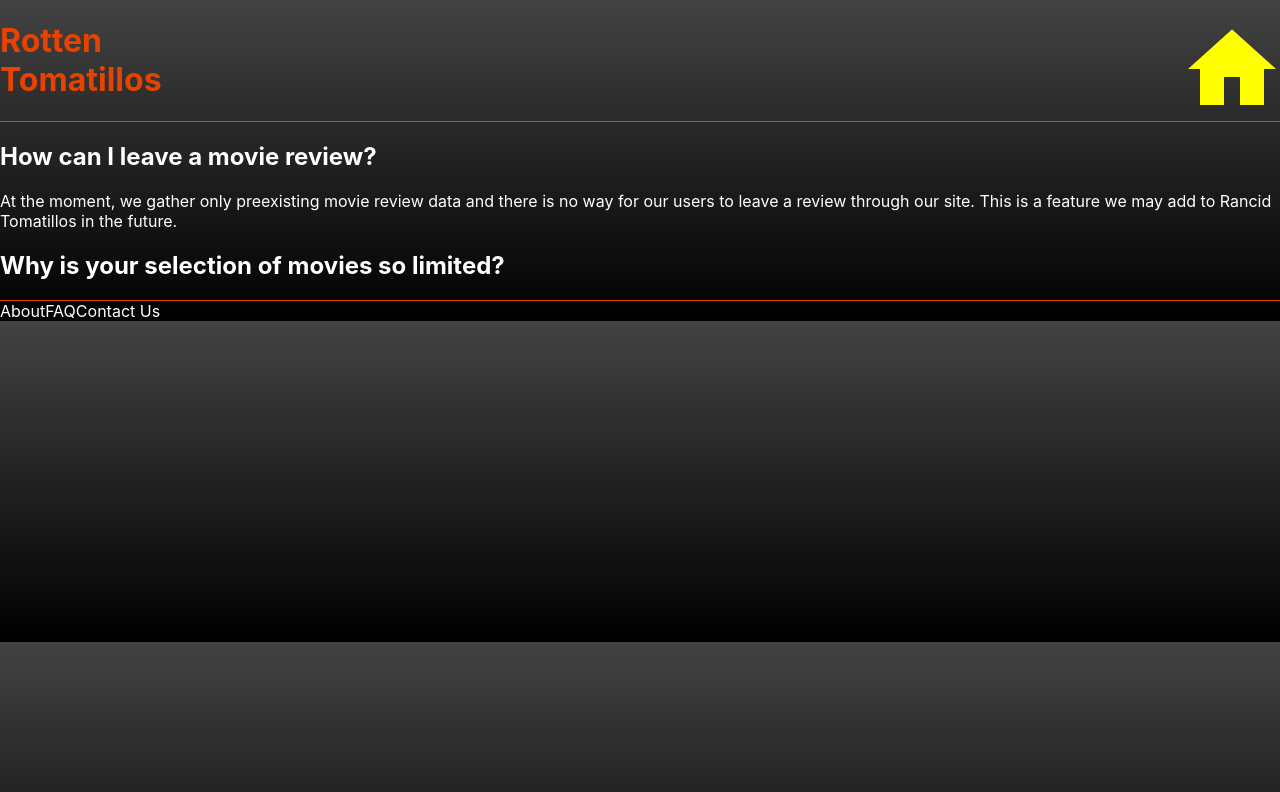
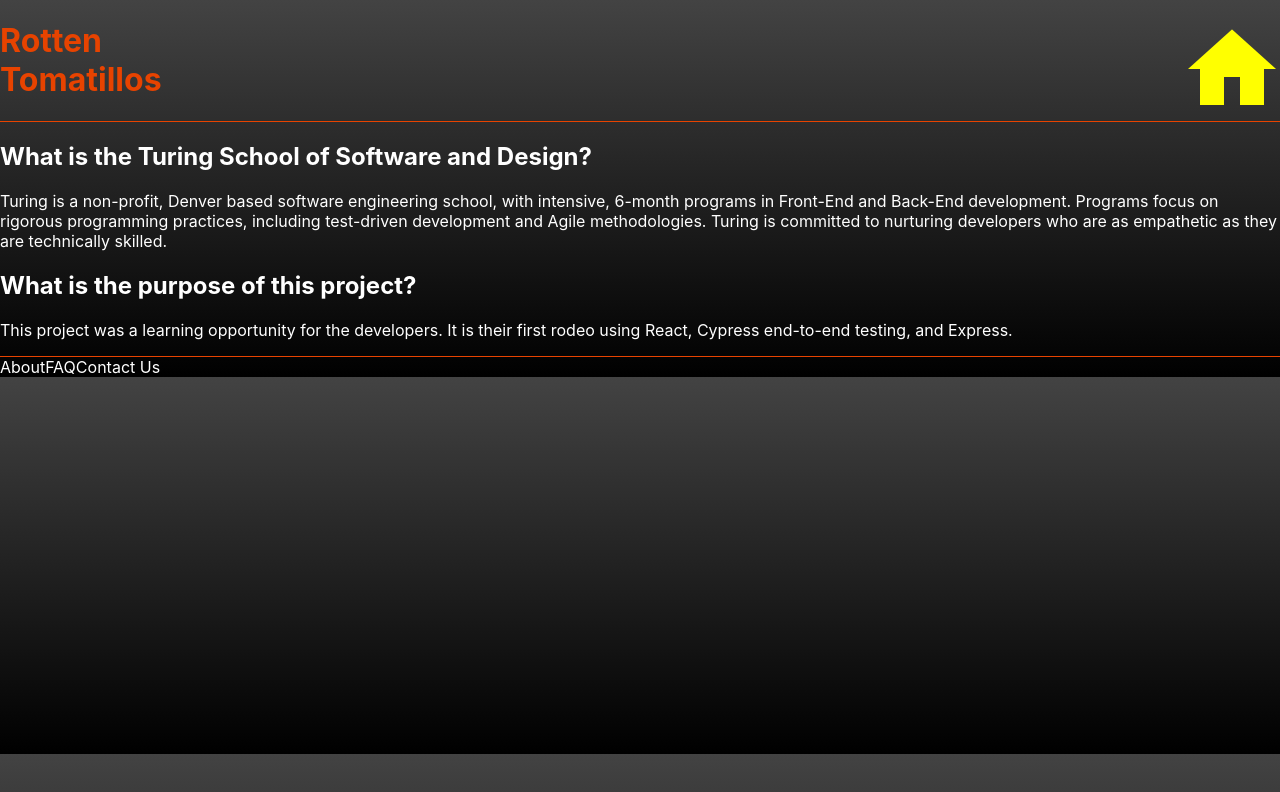
Before and after one commit to kellydinneen/rancid-tomatillos, a React (Create React App) app: page /faq in a window 1280 px wide. Shown: the top 792 px of the page. Built offline with nearby package versions, Linux system fonts and the light colour scheme.

Commit message:
Update FAQs

```diff
--- a/src/components/FooterLinks/FAQ.js
+++ b/src/components/FooterLinks/FAQ.js
@@ -3,10 +3,10 @@ import React from 'react';
 const FAQ = () => {
   return (
     <div>
-      <h2>How can I leave a movie review?</h2>
-      <p>At the moment, we gather only preexisting movie review data and there is no way for our users to leave a review through our site. This is a feature we may add to Rancid Tomatillos in the future.</p>
-      <h2>Why is your selection of movies so limited?</h2>
-      <p></p>
+      <h2>What is the Turing School of Software and Design?</h2>
+      <p>Turing is a non-profit, Denver based software engineering school, with intensive, 6-month programs in Front-End and Back-End development. Programs focus on rigorous programming practices, including test-driven development and Agile methodologies. Turing is committed to nurturing developers who are as empathetic as they are technically skilled.</p>
+      <h2>What is the purpose of this project?</h2>
+      <p>This project was a learning opportunity for the developers. It is their first rodeo using React, Cypress end-to-end testing, and Express.</p>
     </div>
   )
 }
```
Also changed, not shown: 2 other files (tests, documents, lock files or other folders).
